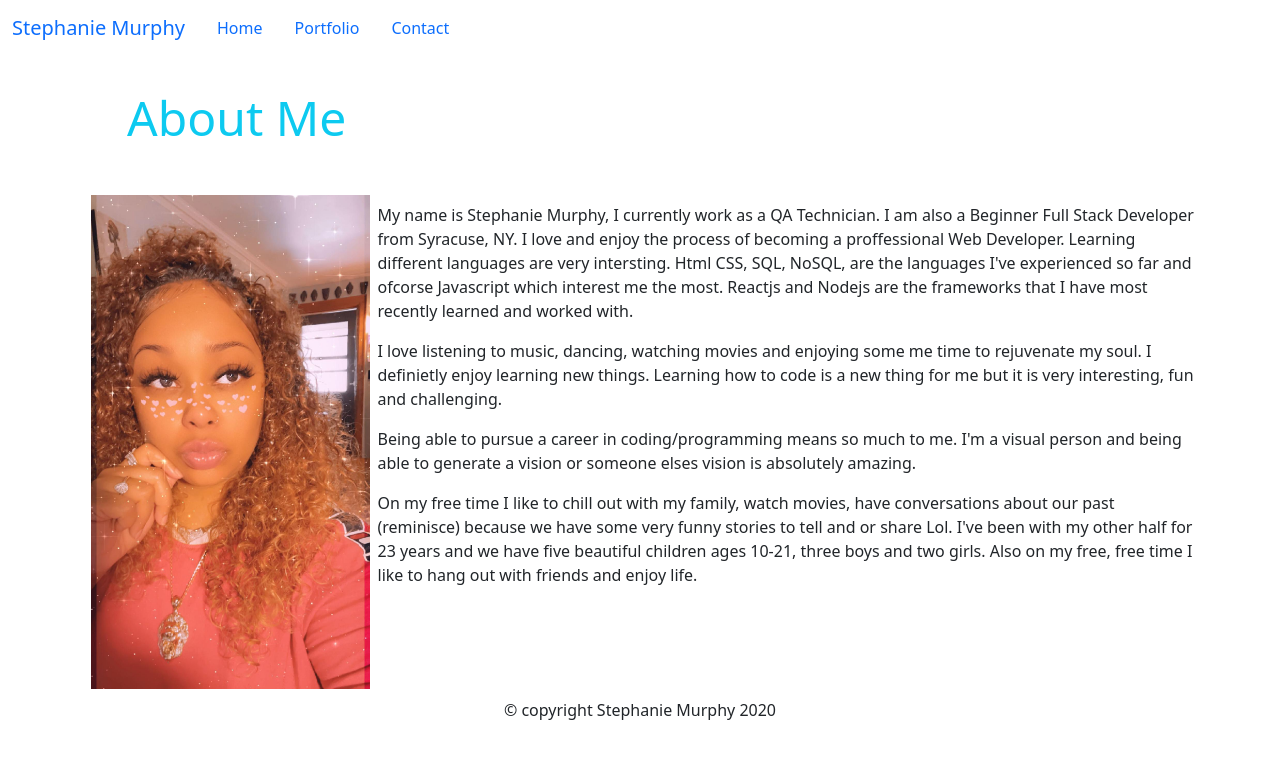
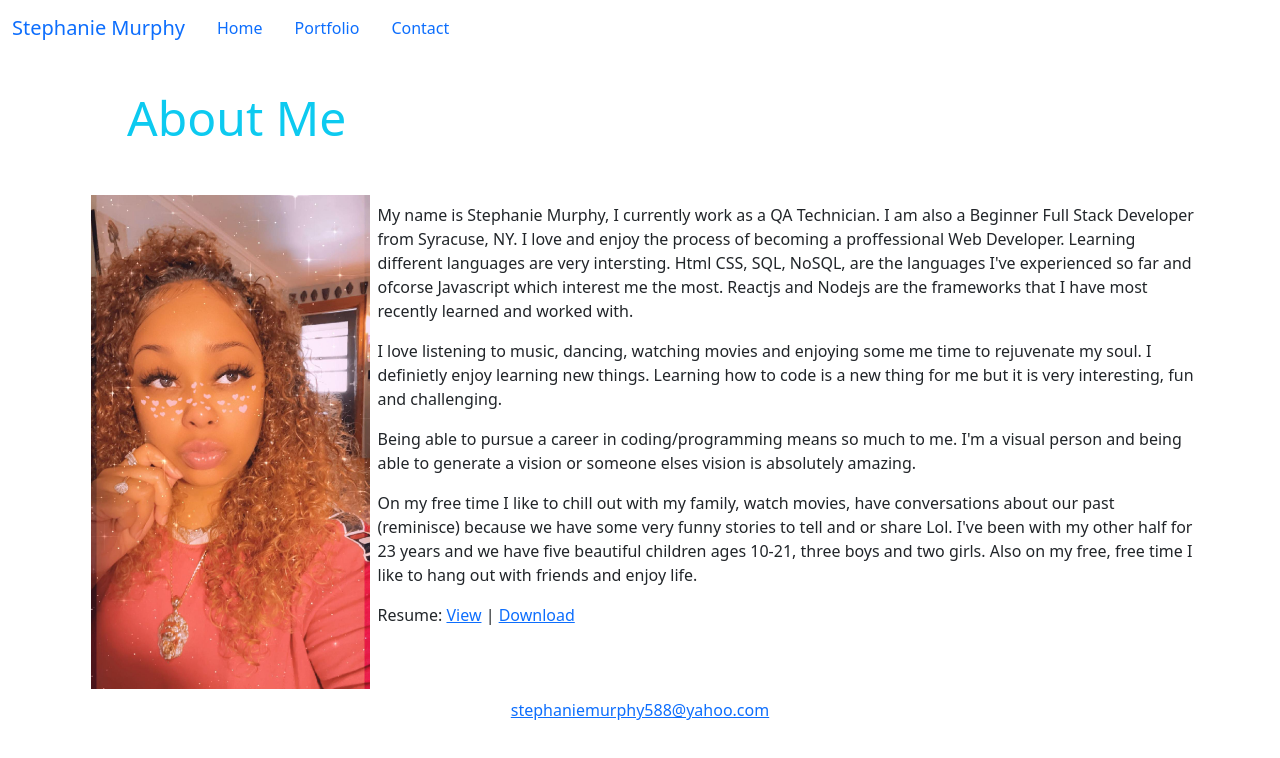
Before and after one commit to smurphy823/React-Portfolio, a React (Create React App) app: page /#/ in a window 1280 px wide. Shown: the top 758 px of the page. Built offline with nearby package versions, Linux system fonts and the light colour scheme.

Commit message:
added resume & email

```diff
--- a/src/Components/Footer/index.js
+++ b/src/Components/Footer/index.js
@@ -1,13 +1,19 @@
 import React from "react";
+
 
 function Footer() {
   return (
     <footer className="footer">
-      <div className="two-toned-footer-color">
+      <p className="text-center text-muted-footer">
+       <a href="stephaniemurphy588@yahoo.com" className="footer__link">
+        stephaniemurphy588@yahoo.com
+      </a>
+      </p>
+      {/* <div className="two-toned-footer-color">
         <p className="text-center text-muted-footer">
           &copy; copyright Stephanie Murphy 2020
         </p>
-      </div>
+      </div> */}
     </footer>
   );
 }
--- a/src/Components/Pages/Home.js
+++ b/src/Components/Pages/Home.js
@@ -2,6 +2,7 @@ import React from "react";
 import Wrapper from "../Wrapper";
 import image from "./profile-pic.jpg";
 import "../styles/home.css";
+import Stephs_Resume from "../Pages/assets/Stephs_Resume.pdf";
 
 function Home() {
   return (
@@ -58,6 +59,7 @@ function Home() {
                 children ages 10-21, three boys and two girls. Also on my free,
                 free time I like to hang out with friends and enjoy life.
               </p>
+              <p>Resume: <a href="https://docs.google.com/document/d/1iVfDRl7o4-J22V2BHrLdQVJD05cP3poLL8t4cCMovoA/edit" alt="takes you to Resume on GoogleDocs" className="about-me__resume-link">View</a> | <a href={Stephs_Resume} alt="Download Resume" className="about-me__resume-link"download="Stephs_Resume">Download</a></p>
             </section>
           </section>
         </section>
```
Also changed, not shown: 1 other file (tests, documents, lock files or other folders).
